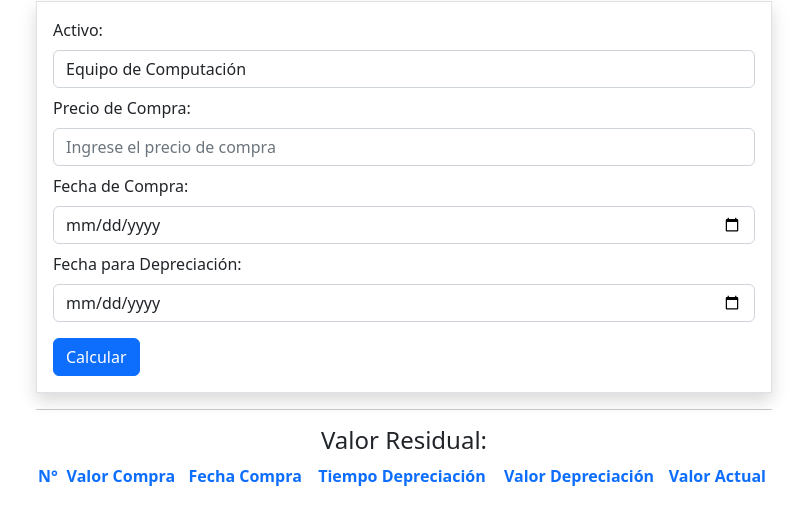
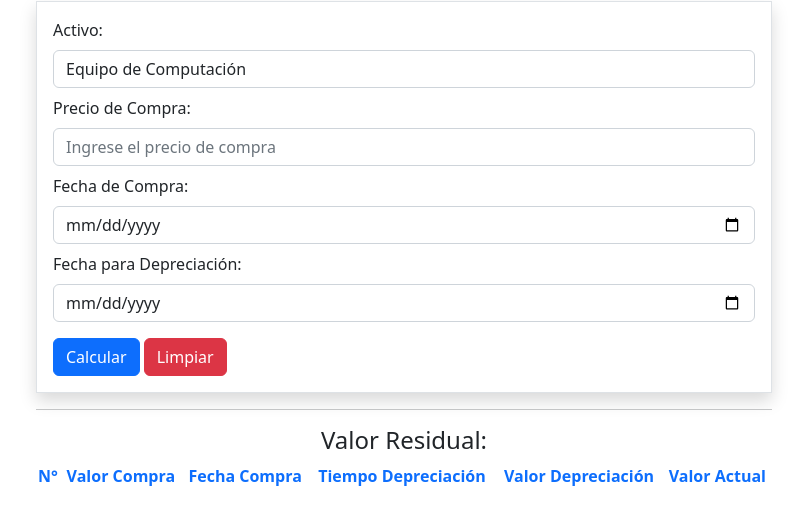
Before and after one commit to martincstv/DepreciacionMartin, a plain HTML site: page index.html in a window 1280 px wide. Shown: the part 101-626 px from the top of the page, without its empty margins (236-1043 px from the left). Drawn offline with nearby package versions, Linux system fonts and the light colour scheme.

Commit message:
Funcionando Add Limpiar

```diff
--- a/index.html
+++ b/index.html
@@ -31,6 +31,7 @@
                     <label for="fechaDepreciacion">Fecha para Depreciación:</label>
                     <input type="date" class="form-control my-2" id="fechaDepreciacion" required>
                     <button class="btn btn-primary mt-2" type="submit">Calcular</button>
+                    <button class="btn btn-danger mt-2" onclick="recargar()">Limpiar</button>
                 </form>
                 <hr>
                 <h4 class="text-center fw-light" id="valorResidual">Valor Residual: </h4>
@@ -44,6 +45,7 @@
                         <th scope="col">Valor Actual</th>
                     </tr>
                 </table>
+
             </div>
         </div>
     </div>
--- a/main.js
+++ b/main.js
@@ -108,3 +108,8 @@ function CalcularValorDepreciacion_X_Mes(precioCompra_, valorResidual_) {
     let valorDepreciacion = ((precioCompra_ - valorResidual_) / activo.vidaUtilAnios) / 12;
     return valorDepreciacion;
 }
+
+
+function recargar() {
+    window.location.reload();
+}
```
